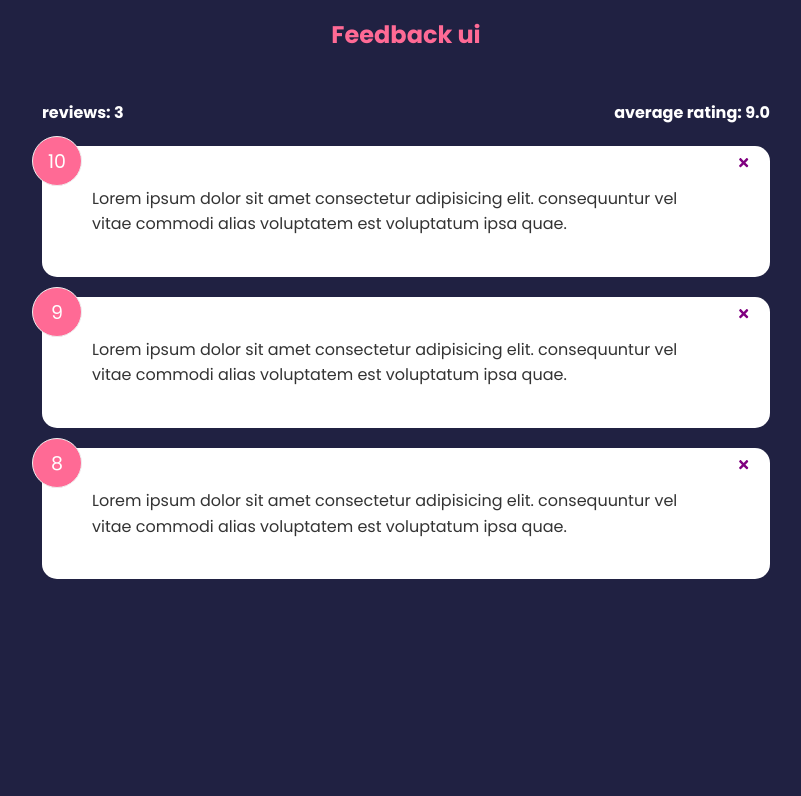
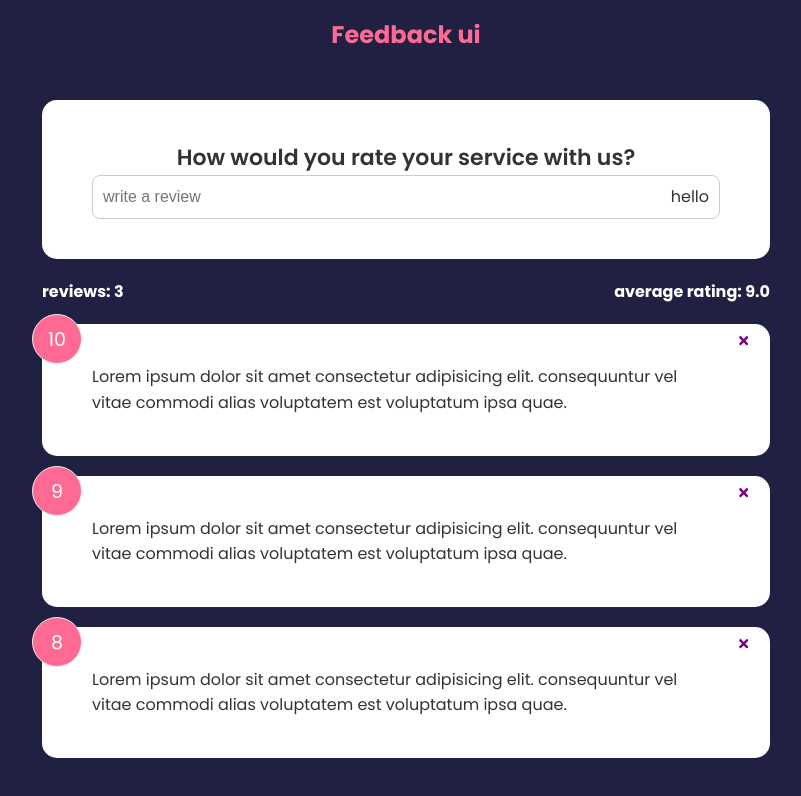
Before and after one commit to pksys/feedback-app, a React (Create React App) app: page / in a window 1280 px wide. Shown: the top 796 px of the page, without its empty margins (234-1035 px from the left). Built offline with nearby package versions, Linux system fonts and the light colour scheme.

Commit message:
finished button component

```diff
--- a/src/App.js
+++ b/src/App.js
@@ -2,6 +2,7 @@ import Header from './components/Header.jsx'
 import FeedbackStats from './components/FeedbackStats'
 import FeedbackData from './data/FeedbackData'
 import FeedbackList from './components/FeedbackList.jsx'
+import FeedbackForm from './components/FeedbackForm'
 import { useState } from 'react'
 
 function App() {
@@ -15,6 +16,7 @@ function App() {
     <>
       <Header />
       <div className='container'>
+        <FeedbackForm/>
         <FeedbackStats feedback={feedback}/>
         <FeedbackList handleDelete={deleteFeedback} feedback={feedback} />
       </div>
--- /dev/null
+++ b/src/components/FeedbackForm.jsx
@@ -0,0 +1,30 @@
+import { useState } from 'react'
+import Card from './shared/Card'
+import Button from './shared/Button'
+
+const FeedbackForm = () => {
+  const [text, setText] = useState('')
+
+  function handleTextChange(e) {
+    setText(e.target.value)
+  }
+
+  return (
+    <Card>
+      <form>
+        <h2>How would you rate your service with us?</h2>
+        <div className='input-group'>
+          <input
+            onChange={handleTextChange}
+            placeholder='write a review'
+            type='text'
+            value={text}
+          />
+          <Button type='submit'>send</Button>
+        </div>
+      </form>
+    </Card>
+  )
+}
+
+export default FeedbackForm
--- a/src/components/FeedbackItem.jsx
+++ b/src/components/FeedbackItem.jsx
@@ -1,4 +1,4 @@
-import Card from '../shared/Card'
+import Card from './shared/Card'
 import PropTypes from 'prop-types'
 import { FaTimes } from 'react-icons/fa'
 
--- /dev/null
+++ b/src/components/shared/Button.jsx
@@ -0,0 +1,25 @@
+
+const Button = () => {
+  return (
+    <div>
+      hello
+    </div>
+  )
+}
+
+export default Button
+// function Button({ type, isDisabled, version, children }) {
+//   return (
+//     <button className={`btn btn-${version}`} type={type} disabled={isDisabled}>
+//       {children}
+//     </button>
+//   )
+// }
+//
+// Button.defaultProps = {
+//   type: 'button',
+//   isDisabled: false,
+//   version: 'primary'
+// }
+//
+// export default Button
```
Also changed, not shown: src/components/shared/Card.jsx (renamed from src/shared/Card.jsx).
